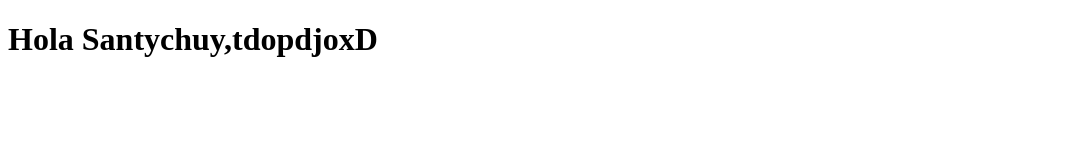
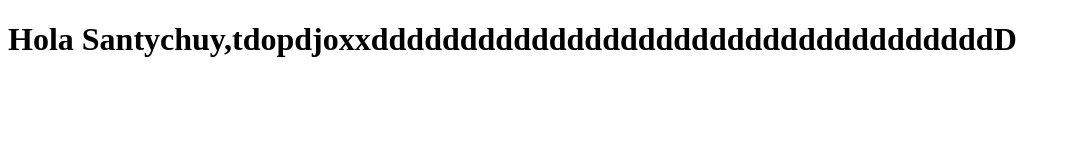
Before and after one commit to cdecodigo/pagina, a plain HTML site: page index.html in a window 1280 px wide. Shown: the whole page, without its empty margins (0-1071 px from the left). Drawn offline with Linux system fonts and the light colour scheme.

Commit message:
probandoprobandoxdxdxd

```diff
--- a/index.html
+++ b/index.html
@@ -7,6 +7,6 @@
     <title>CdeCódigo</title>
 </head>
 <body>
-    <h1>Hola Santychuy,tdopdjoxD</h1>
+    <h1>Hola Santychuy,tdopdjoxxdddddddddddddddddddddddddddddddddddD</h1>
 </body>
 </html>
```
